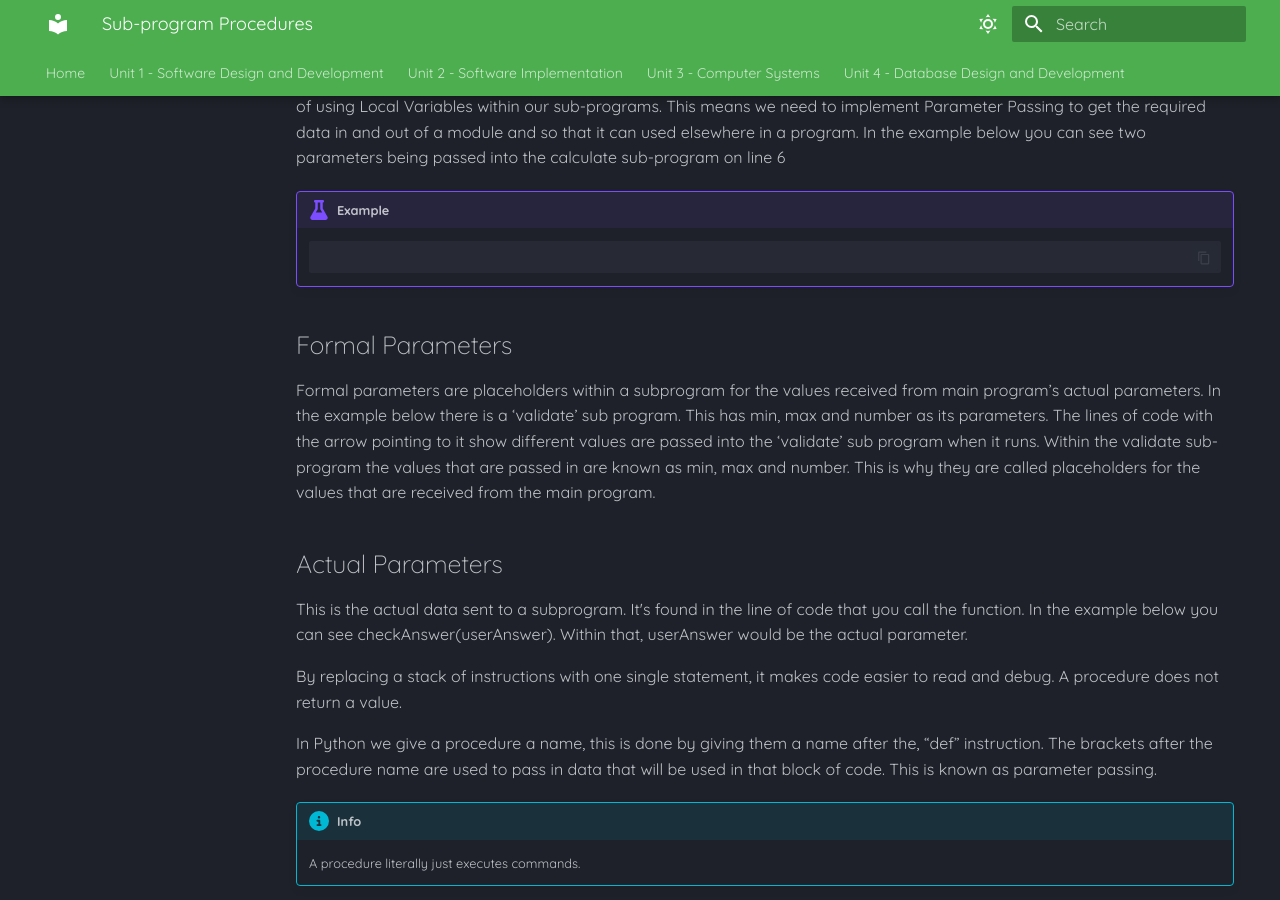
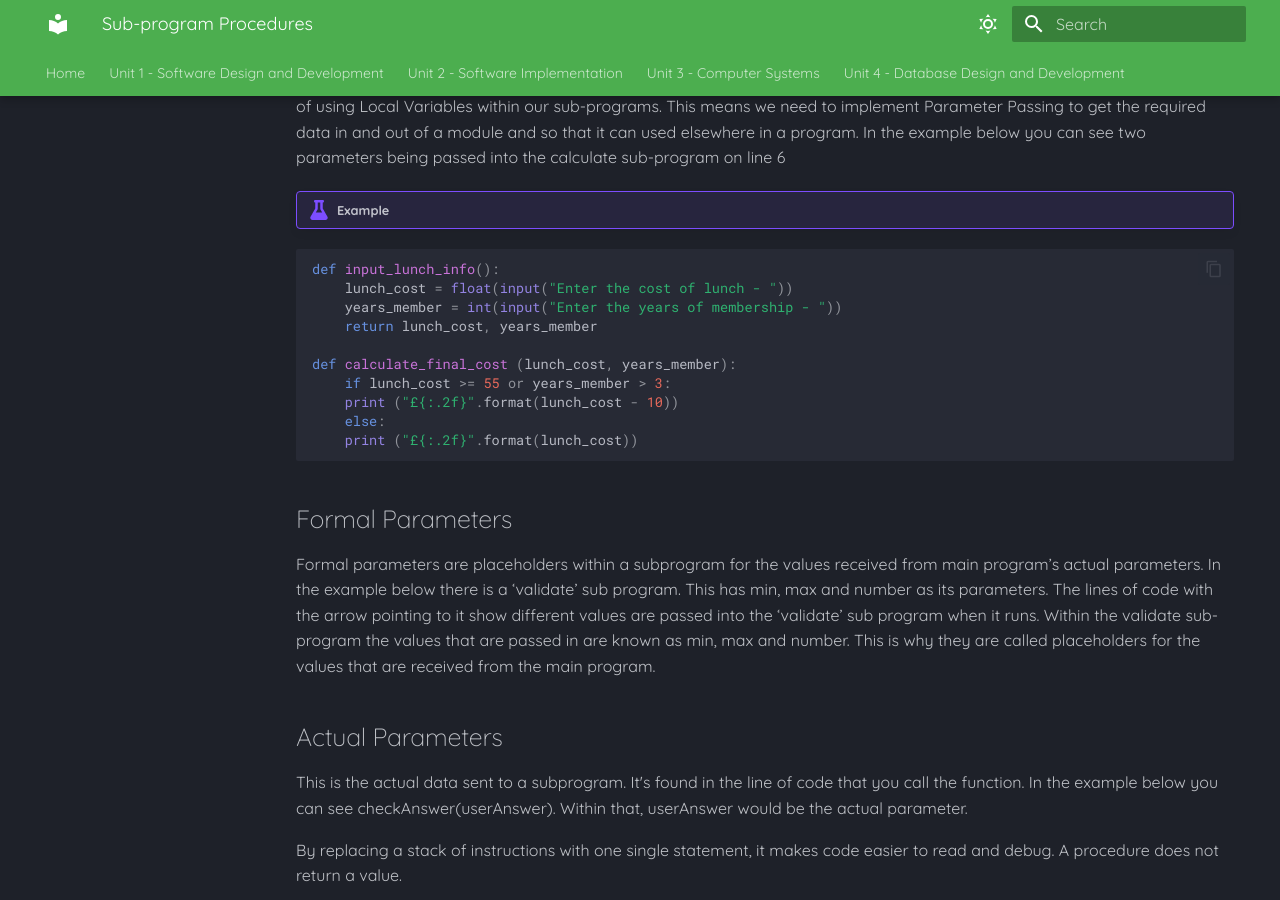
Before and after one commit to Mr-Wood-CS/Higher-Computing-Science-MD-Files, an MkDocs documentation site: the page built from docs/SI/02-Scope-of-Variables-and-Parameter-Passing.md, in a window 1280 px wide and 900 px high, scrolled down 554 px. Built offline with MkDocs 1.6.1 and Material for MkDocs 9.7.7, drawn with Linux system fonts in a browser that asks for light colours.

Commit message:
Update 02-Scope-of-Variables-and-Parameter-Passing.md

````diff
--- a/docs/SI/02-Scope-of-Variables-and-Parameter-Passing.md
+++ b/docs/SI/02-Scope-of-Variables-and-Parameter-Passing.md
@@ -16,9 +16,18 @@ A parameter is a value that is being passed in or out of a subprogram.  In the e
 In all the software development we do we are going to follow the “good practice” of using Local Variables within our sub-programs. This means we need to implement Parameter Passing to get the required data in and out of a module and so that it can used elsewhere in a program.
 In the example below you can see two parameters being passed into the calculate sub-program on line 6
 !!! example
-	```Python
+```Python
+def input_lunch_info():
+	lunch_cost = float(input("Enter the cost of lunch - "))
+	years_member = int(input("Enter the years of membership - "))
+	return lunch_cost, years_member
 
-	```
+def calculate_final_cost (lunch_cost, years_member):
+	if lunch_cost >= 55 or years_member > 3:
+	print ("£{:.2f}".format(lunch_cost - 10))
+	else:
+	print ("£{:.2f}".format(lunch_cost))
+```
 ## Formal Parameters
 
 Formal parameters are placeholders within a subprogram for the values received from main program’s actual parameters.
````
